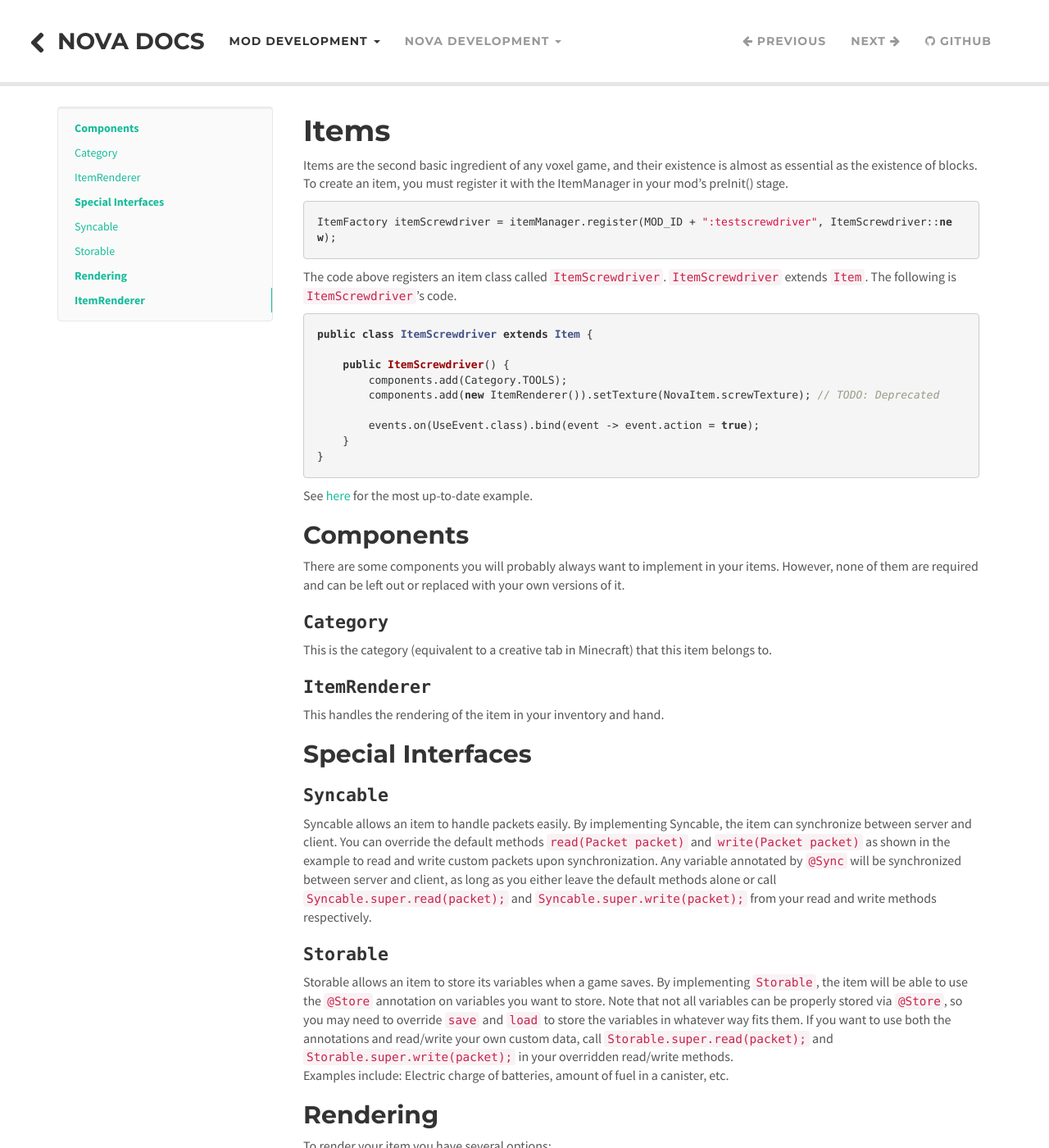
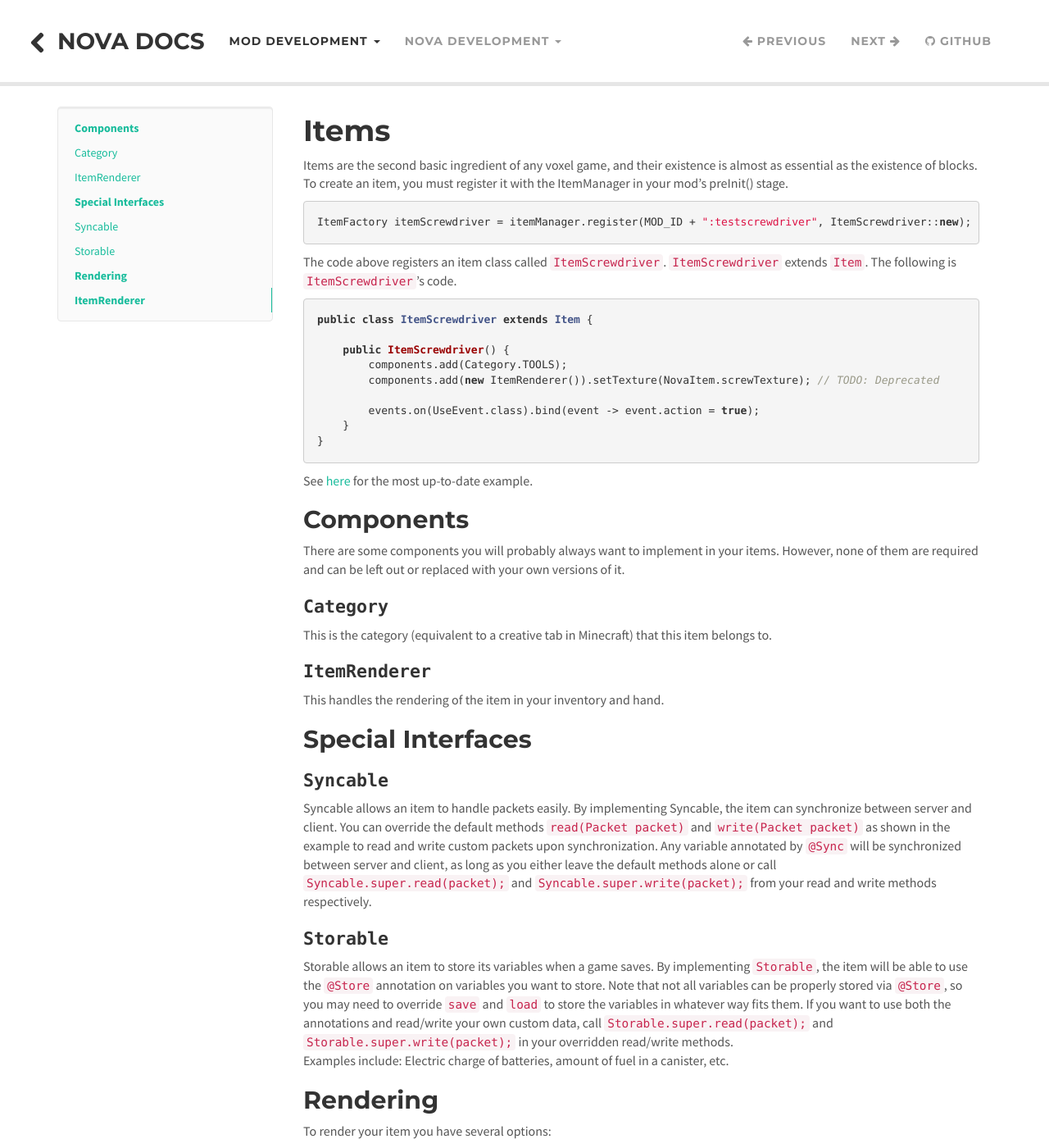
Before and after one commit to NOVA-Team/docs, an MkDocs documentation site: the page built from docs/Mod Development/Items.md, in a window 1280 px wide and 1400 px high. Shown: the whole window at 82% size. Built offline with MkDocs 1.6.1, drawn with Linux system fonts in a browser that asks for light colours; old or Windows-style settings are respelled for this version of MkDocs.

Commit message:
Fix header styles and page overflow issues (#32)

```diff
--- a/theme/css/base.css
+++ b/theme/css/base.css
@@ -1,9 +1,20 @@
+html, body {
+	max-width: 100vw;
+	overflow-x: hidden;
+}
+
 body {
 	padding-top: 70px;
 }
 
 p {
 	font-size: 16px;
+}
+
+.btn:hover {
+	background-clip: padding-box;
+	margin-top: 0;
+	border-top: 1px transparent solid;
 }
 
 h1[id]:before,
@@ -16,6 +27,18 @@
 	display: block;
 	margin-top: -75px;
 	height: 75px;
+}
+
+@media (min-width: 768px) {
+	h1[id]::before,
+	h2[id]::before,
+	h3[id]::before,
+	h4[id]::before,
+	h5[id]::before,
+	h6[id]::before {
+		margin-top: -125px;
+		height: 125px;
+	}
 }
 
 ul.nav li.main {
@@ -98,33 +121,33 @@
 
 /* Main content (the docs themselves) */
 /**/
-#docs > h1,
-#docs > h2,
-#docs > h3,
-#docs > h4,
-#docs > h5,
-#docs > h6 {
+#docs h1,
+#docs h2,
+#docs h3,
+#docs h4,
+#docs h5,
+#docs h6 {
 	text-transform: none;
 }
 
-#docs > h1 code,
-#docs > h2 code,
-#docs > h3 code,
-#docs > h4 code,
-#docs > h5 code,
-#docs > h6 code {
+#docs h1 code,
+#docs h2 code,
+#docs h3 code,
+#docs h4 code,
+#docs h5 code,
+#docs h6 code {
 	border-radius: initial;
 	color: inherit;
 	background: initial;
 	padding: initial;
 }
 
-#docs > h1 a code,
-#docs > h2 a code,
-#docs > h3 a code,
-#docs > h4 a code,
-#docs > h5 a code,
-#docs > h6 a code {
+#docs h1 a code,
+#docs h2 a code,
+#docs h3 a code,
+#docs h4 a code,
+#docs h5 a code,
+#docs h6 a code {
 	color: #18bc9c;
 }
 
@@ -209,3 +232,15 @@
 		top: 130px;
 	}
 }
+
+pre {
+	overflow-x: auto;
+}
+
+pre code,
+pre code.hljs {
+	white-space: pre;
+	word-break: keep-all;
+	word-wrap: initial;
+	overflow-x: visible;
+}
```
